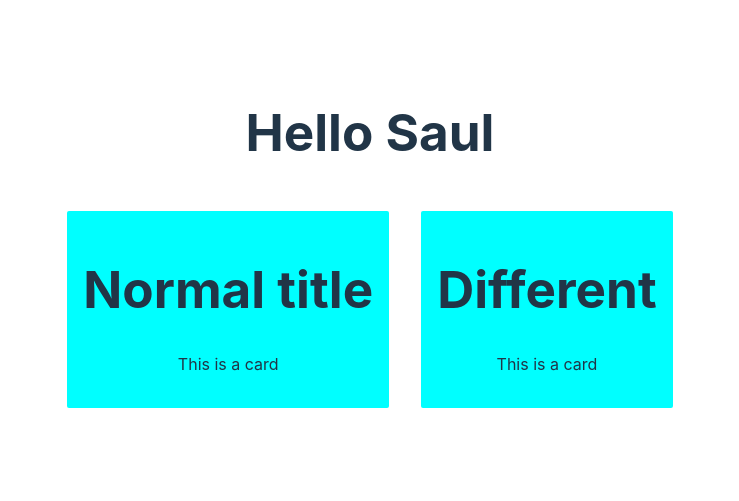
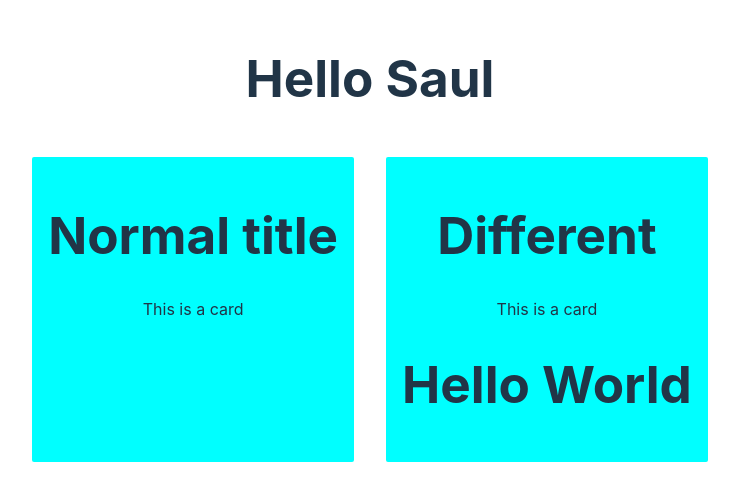
Before and after one commit to chipwayambokomas/Svelte_Project1, a Svelte app: page / in a window 1280 px wide. Shown: the part 153-654 px from the top of the page, without its empty margins (270-1009 px from the left). Built offline with nearby package versions, Linux system fonts and the light colour scheme.

Commit message:
Working with slots

```diff
--- a/src/App.svelte
+++ b/src/App.svelte
@@ -8,7 +8,9 @@
 
 <div class="div1">
   <Card/>
-<Card title="Different"/>
+<Card title="Different">
+  <h1>Hello World</h1>
+</Card>
 </div>
 
 
--- a/src/lib/Card.svelte
+++ b/src/lib/Card.svelte
@@ -5,6 +5,7 @@
 <div>
     <h1>{title}</h1>
   <p>This is a card</p>
+  <slot/>
 
 </div>
 
```
